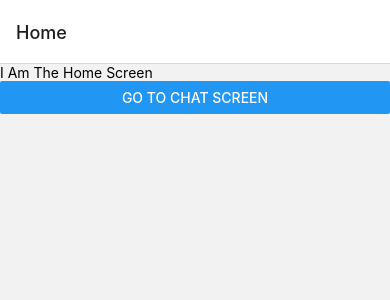
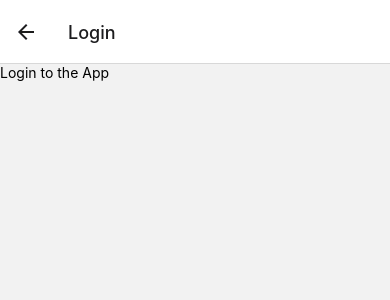
Before and after one commit to rishav-raj1/SoulMate, a React Native app: screen /Login in a window 390 px wide. Shown: the top 300 px of the page. Built offline with nearby package versions, Linux system fonts and the light colour scheme.

Commit message:
Login Screen

```diff
--- /dev/null
+++ b/Screens/LoginScreen.js
@@ -0,0 +1,12 @@
+import React from 'react';
+import {View, Text} from 'react-native';
+
+const LoginScreen = () => {
+  return (
+    <View>
+      <Text>Login to the App</Text>
+    </View>
+  );
+};
+
+export default LoginScreen;
--- a/StackNavigator.js
+++ b/StackNavigator.js
@@ -3,6 +3,7 @@
 import {View, Text} from 'react-native';
 import HomeScreen from './Screens/HomeScreen';
 import ChatScreen from './Screens/ChatScreen';
+import LoginScreen from './Screens/LoginScreen';
 const Stack = createNativeStackNavigator();
 
 const StackNavigator = () => {
@@ -10,6 +11,7 @@
     <Stack.Navigator>
       <Stack.Screen name="Home" component={HomeScreen} />
       <Stack.Screen name="Chat" component={ChatScreen} />
+      <Stack.Screen name="Login" component={LoginScreen} />
     </Stack.Navigator>
   );
 };
```
